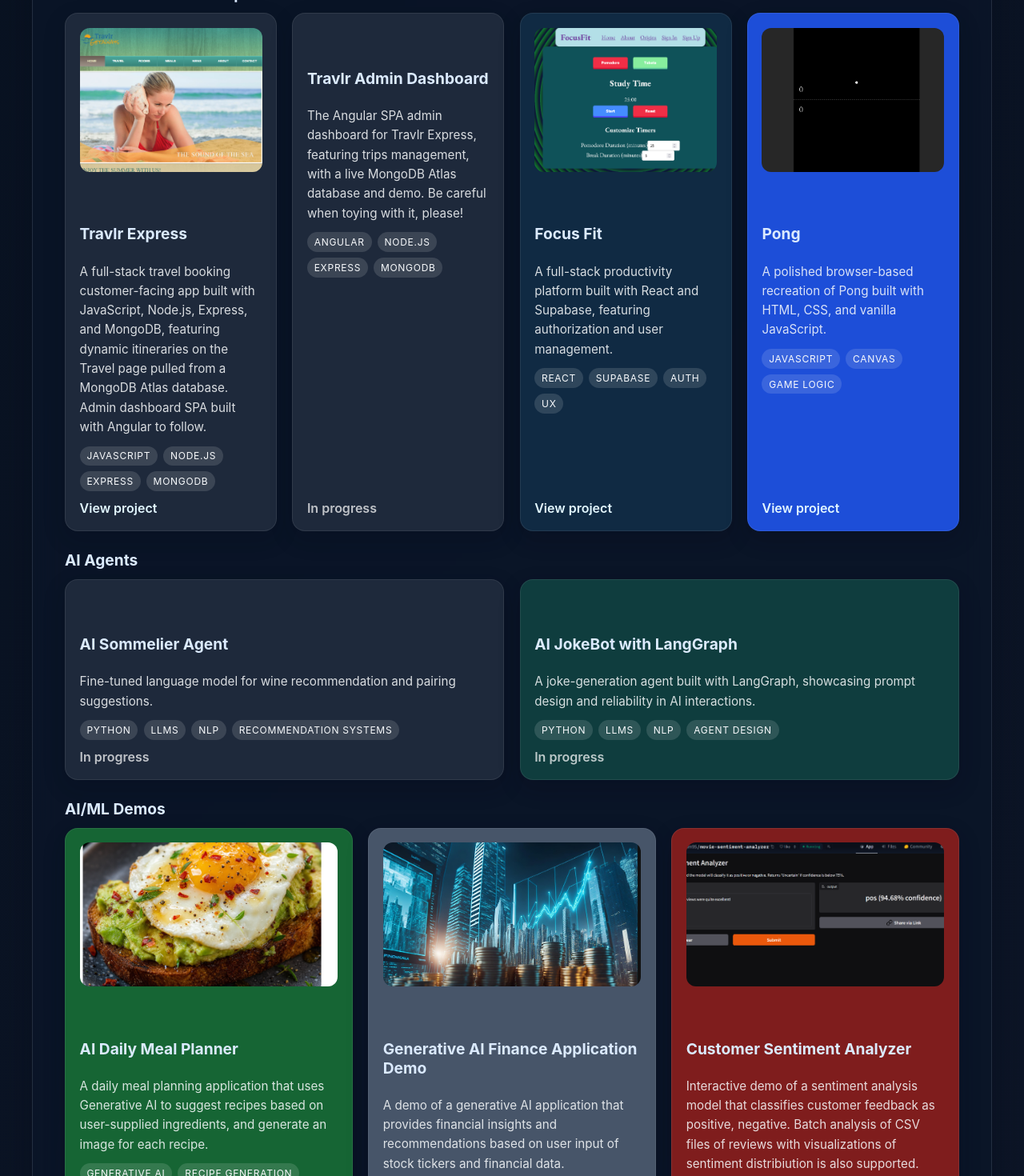
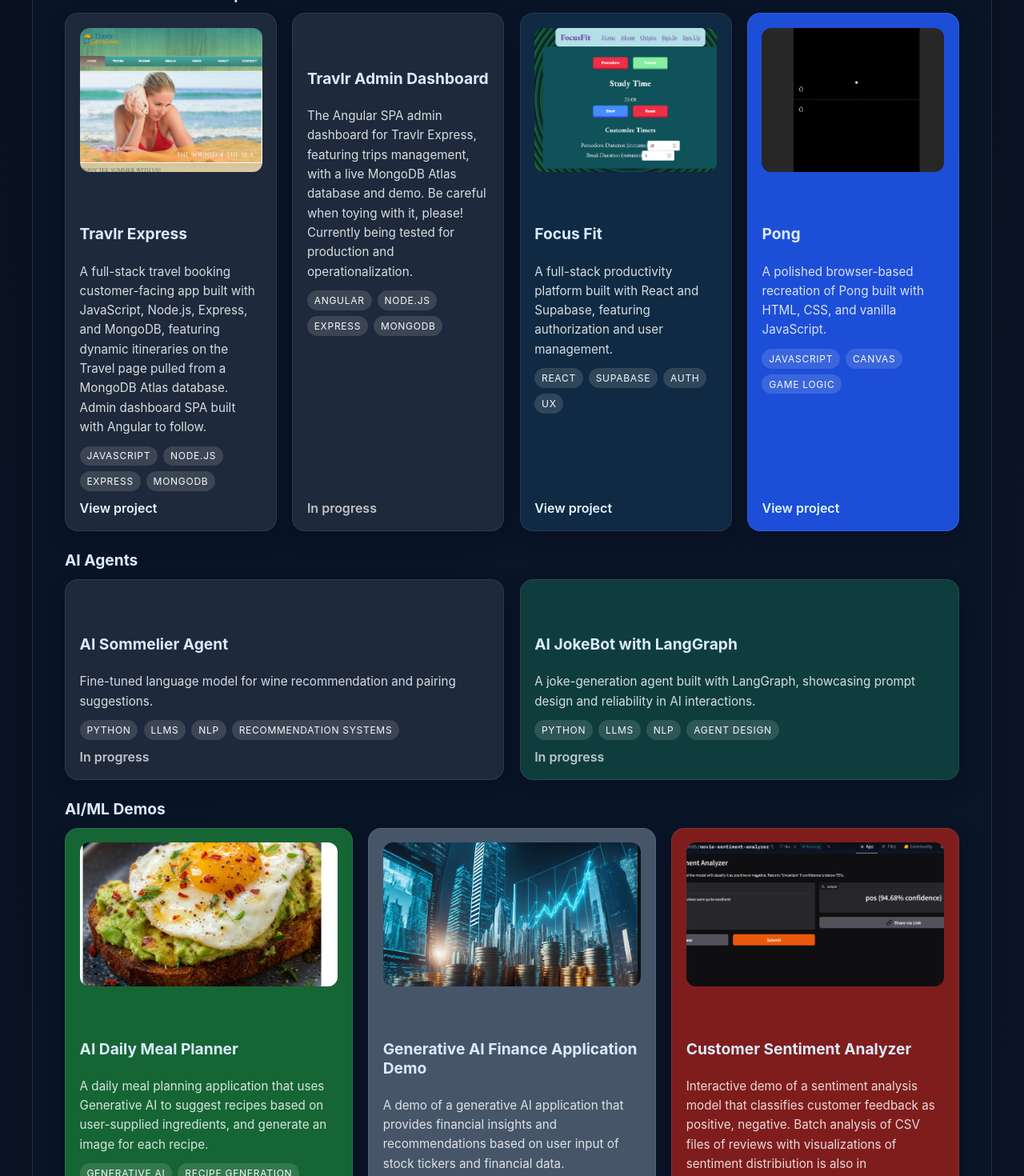
Before and after one commit to navesm/portfolio-pro, a React (Create React App) app: page / in a window 1280 px wide. Shown: the part 1620-3090 px from the top of the page at 80% size. Built offline with nearby package versions, Linux system fonts and the light colour scheme; a web font is replaced by a local one.

Commit message:
updated skills and project descriptions

```diff
--- a/src/components/projects/Projects.jsx
+++ b/src/components/projects/Projects.jsx
@@ -24,7 +24,7 @@ const Projects = () => {
     },
     {
       title: 'Travlr Admin Dashboard',
-      description: 'The Angular SPA admin dashboard for Travlr Express, featuring trips management, with a live MongoDB Atlas database and demo. Be careful when toying with it, please!',
+      description: 'The Angular SPA admin dashboard for Travlr Express, featuring trips management, with a live MongoDB Atlas database and demo. Be careful when toying with it, please! Currently being tested for production and operationalization.',
       bgColor: '#1e293b',
       tags: ['Angular', 'Node.js', 'Express', 'MongoDB']
     },
@@ -96,7 +96,7 @@ const Projects = () => {
     },
     {
       title: 'Customer Sentiment Analyzer',
-      description: 'Interactive demo of a sentiment analysis model that classifies customer feedback as positive, negative. Batch analysis of CSV files of reviews with visualizations of sentiment distribiution is also supported.',
+      description: 'Interactive demo of a sentiment analysis model that classifies customer feedback as positive, negative. Batch analysis of CSV files of reviews with visualizations of sentiment distribiution is also in development.',
       bgColor: '#7f1d1d',
       link: 'https://huggingface.co/spaces/navesm95/sentiment-analyzer',
       imageUrl: sentimentImage,
--- a/src/components/skills/Skills.jsx
+++ b/src/components/skills/Skills.jsx
@@ -8,9 +8,9 @@ import { CgCPlusPlus } from 'react-icons/cg';
 
 function Skills() {
   const skills = [
-    { title: 'JavaScript', description: 'Modern web interactivity and UI development', icon: <FaJsSquare />, bgColor: '#f7df1e', textColor: '#000' },
+    { title: 'JavaScript', description: 'Modern web interactivity and UI development', icon: <FaJsSquare />, bgColor: '#d6bf09', textColor: '#000' },
     { title: 'Python', description: 'Core language for automation, data science, and AI prototyping', icon: <FaPython />, bgColor: '#306998', textColor: '#ffd43b' },
-    { title: 'React', description: 'Building scalable, polished single-page applications', icon: <FaReact />, bgColor: '#61dafb', textColor: '#20232a' },
+    { title: 'React', description: 'Building scalable, polished single-page applications', icon: <FaReact />, bgColor: '#2bbde5', textColor: '#20232a' },
     { title: 'Java', description: 'Enterprise-ready, object-oriented software development', icon: <FaJava />, bgColor: '#c82333', textColor: '#fff' },
     { title: 'C++', description: 'Performance-oriented systems and algorithmic work', icon: <CgCPlusPlus />, bgColor: '#003b5c', textColor: '#fff' },
     { title: 'SQL & Databases', description: 'Relational data modeling and query-driven applications', icon: <FaDatabase />, bgColor: '#475569' },
```
